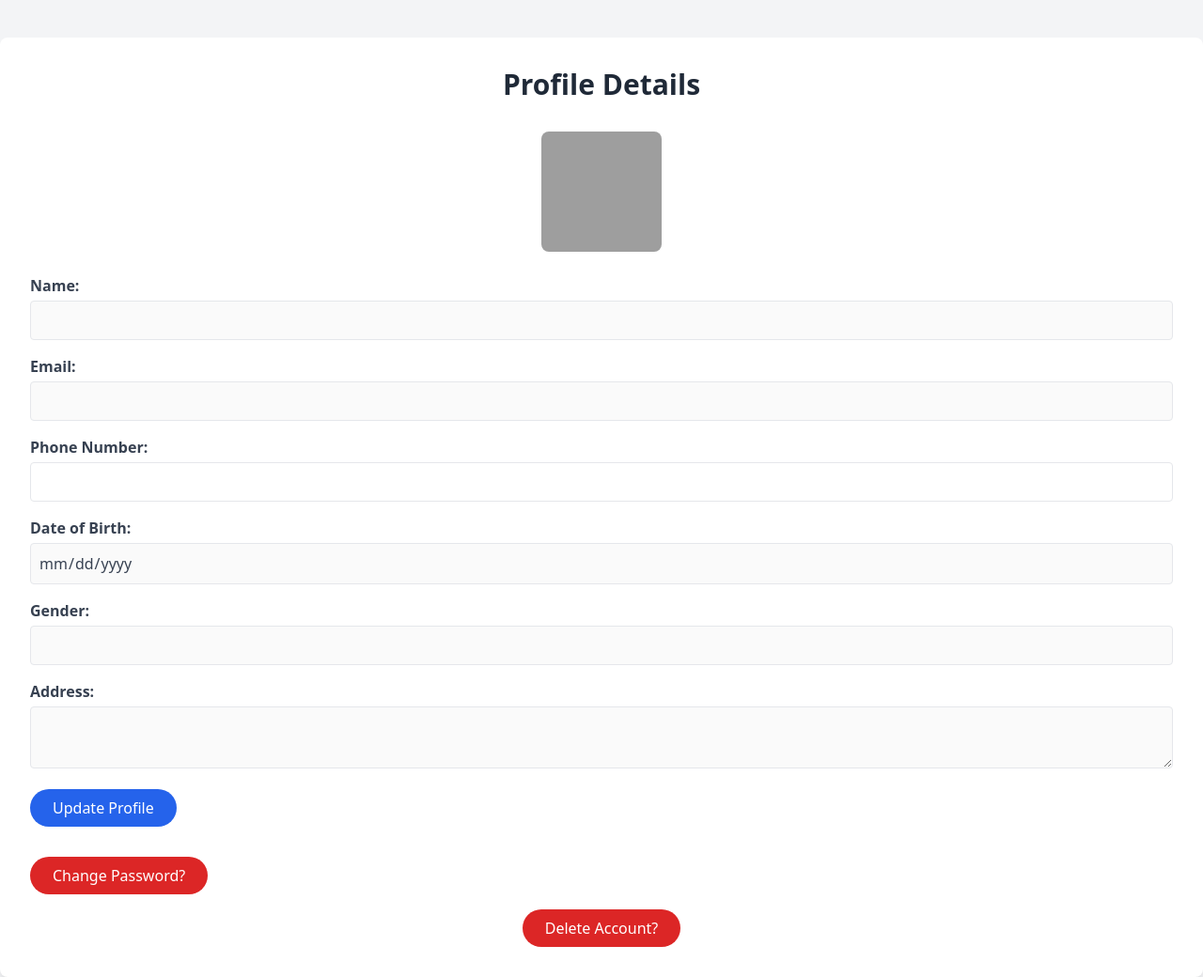
After one commit to brlamit/D-Academe, a PHP site: page /D-Academe/User/View_Profile.php in a window 1280 px wide. The commit adds this page. Shown: the whole page at 94% size. Run offline with PHP 8.4, Linux system fonts and the light colour scheme; the visitor is signed in with stand-in values (Sample User, id 1); data that the repository does not hold is empty; some libraries are stand-ins or nearby versions; grey boxes are pictures that could not be loaded.

Commit message:
made viewing profile in user side also

```diff
--- a/D-Academe/User/Header.php
+++ b/D-Academe/User/Header.php
@@ -8,7 +8,7 @@ if ($isLoggedIn) {
     $profilePicture = $_SESSION['profile_picture'];
 
     // Construct the full path
-    $profilePicturePath = $_SERVER['DOCUMENT_ROOT'] . '/D-Academe/D-Academe/user/login/uploads' . $profilePicture;
+    $profilePicturePath = $_SERVER['DOCUMENT_ROOT'] . '/D-Academe/D-Academe/user/login/' . $profilePicture;
 
     // Check if the file exists
     if (file_exists($profilePicturePath)) {
--- /dev/null
+++ b/D-Academe/User/View_Profile.php
@@ -0,0 +1,184 @@
+<?php
+session_start();  // Start the session
+
+// Enable error reporting for debugging
+ini_set('display_errors', 1);
+error_reporting(E_ALL);
+
+// Database connection
+$host = 'localhost'; // Change this to your database host
+$db = 'dacademe'; // Your database name
+$user = 'root'; // Your database user
+$pass = ''; // Your database password
+
+// Create connection
+$conn = new mysqli($host, $user, $pass, $db);
+
+// Check connection
+if ($conn->connect_error) {
+    die("Connection failed: " . $conn->connect_error);
+}
+
+if (!isset($_SESSION['email'])) {
+    // Redirect to login page if user is not logged in
+    header("Location: ./login/user_login.html");
+    exit();
+}
+
+// Get user details from session
+$user_email = $_SESSION['email'];
+
+// Fetch user details from the database (including dob, gender, address)
+$sql = "SELECT name, email, phone_number, profile_picture, dob, gender, address FROM user_login WHERE email = ?";
+$stmt = $conn->prepare($sql);
+$stmt->bind_param('s', $user_email);
+$stmt->execute();
+$stmt->bind_result($name, $email, $phone_number, $profile_picture, $dob, $gender, $address);
+$stmt->fetch();
+$stmt->close();
+
+// Fallback to default images if not set
+$profile_picture = $profile_picture ?? './assets/default-avatar.png';
+
+// Handle form submission for updating profile details
+if ($_SERVER['REQUEST_METHOD'] == 'POST') {
+    // Get new values from the form
+    $new_phone_number = $_POST['phone_number'];
+    $new_profile_picture = $_FILES['profile_picture']['name'];
+
+    // Initialize variables for profile picture
+    $profile_picture_path = $profile_picture;
+
+    // Check if new profile picture was uploaded
+    if ($new_profile_picture) {
+        $profile_picture_path = 'uploads/' . basename($new_profile_picture);
+        if (move_uploaded_file($_FILES['profile_picture']['tmp_name'], $profile_picture_path)) {
+            echo "Profile picture uploaded successfully.";
+        } else {
+            echo "Error uploading profile picture.";
+        }
+    }
+
+    // Update user details in the database (only phone number and profile picture)
+    $update_sql = "UPDATE user_login SET phone_number = ?, profile_picture = ? WHERE email = ?";
+    $update_stmt = $conn->prepare($update_sql);
+    $update_stmt->bind_param('sss', $new_phone_number, $profile_picture_path, $user_email);
+
+    if ($update_stmt->execute()) {
+        // Update session with new values
+        $_SESSION['phone_number'] = $new_phone_number;
+        $_SESSION['profile_picture'] = $profile_picture_path;
+
+        // Redirect to the same page to reflect changes
+        header("Location: " . $_SERVER['PHP_SELF']);
+        exit();
+    } else {
+        echo "Error updating profile: " . $conn->error;
+    }
+
+    $update_stmt->close();
+}
+$conn->close();
+?>
+
+<!DOCTYPE html>
+<html lang="en">
+<head>
+    <meta charset="UTF-8">
+    <meta name="viewport" content="width=device-width, initial-scale=1.0">
+    <script src="https://cdn.tailwindcss.com"></script>
+    <title>User Profile</title>
+    <script>
+        function toggleFileInput(inputId) {
+            var fileInput = document.getElementById(inputId);
+            fileInput.click();
+        }
+    </script>
+</head>
+<body class="bg-gray-100 flex items-center justify-center min-h-screen">
+
+    <div class="bg-white p-8 mt-10 rounded-lg shadow-lg w-full text-center">
+        <h1 class="text-3xl font-semibold text-gray-800 mb-8">Profile Details</h1>
+
+        <!-- Profile Image -->
+        <div class="profile-image mb-6">
+        <img src="<?php echo htmlspecialchars($profilePictureUrl); ?>"
+                 alt="Profile"
+                 class="w-32 h-32 rounded-lg object-cover mx-auto cursor-pointer"
+                 onclick="toggleFileInput('profile_picture_input')"
+                 onerror="this.onerror=null; this.src='./assets/default-avatar.png';">
+            <input type="file" id="profile_picture_input" name="profile_picture" class="mt-1 p-2 border rounded w-full hidden" onchange="this.form.submit()">
+        </div>
+
+        <form action="<?php echo $_SERVER['PHP_SELF']; ?>" method="POST" enctype="multipart/form-data" class="profile-details space-y-4 text-left">
+            <p class="text-gray-700">
+                <strong>Name:</strong>
+                <input type="text" name="name" value="<?php echo htmlspecialchars($name); ?>" class="mt-1 p-2 border rounded w-full" disabled>
+            </p>
+
+            <p class="text-gray-700">
+                <strong>Email:</strong>
+                <input type="email" name="email" value="<?php echo htmlspecialchars($email); ?>" class="mt-1 p-2 border rounded w-full" disabled>
+            </p>
+
+            <p class="text-gray-700">
+                <strong>Phone Number:</strong>
+                <input type="text" name="phone_number" value="<?php echo htmlspecialchars($phone_number); ?>" class="mt-1 p-2 border rounded w-full" required>
+            </p>
+
+            <p class="text-gray-700">
+                <strong>Date of Birth:</strong>
+                <input type="date" name="dob" value="<?php echo htmlspecialchars($dob); ?>" class="mt-1 p-2 border rounded w-full" disabled>
+            </p>
+
+            <p class="text-gray-700">
+                <strong>Gender:</strong>
+                <input type="text" name="gender" value="<?php echo htmlspecialchars($gender); ?>" class="mt-1 p-2 border rounded w-full" disabled>
+            </p>
+
+            <p class="text-gray-700">
+                <strong>Address:</strong>
+                <textarea name="address" class="mt-1 p-2 border rounded w-full" disabled><?php echo htmlspecialchars($address); ?></textarea>
+            </p>
+
+            <button type="submit" class="mt-4 px-6 py-2 bg-blue-600 text-white rounded-full">Update Profile</button>
+
+            <p class="text-gray-700">
+                <a href="./login/forgot_password-form.php" class="mt-4 px-6 py-2 bg-red-600 text-white rounded-full inline-block">
+                    Change Password?
+                </a>
+            </p>
+        </form>
+
+        <p class="text-gray-700">
+            <button type="button" onclick="showDeleteModal()" class="mt-4 px-6 py-2 bg-red-600 text-white rounded-full">
+                Delete Account?
+            </button>
+        </p>
+
+        <!-- Modal for Confirming Deletion -->
+        <div id="deleteModal" class="hidden fixed inset-0 bg-gray-900 bg-opacity-50 flex justify-center items-center z-50">
+            <div class="bg-white p-6 rounded-lg text-center">
+                <h2 class="text-xl font-semibold text-gray-800 mb-4">Are you sure you want to delete your account?</h2>
+                <form action="deleteuser.php" method="POST">
+                    <input type="hidden" name="email" value="<?php echo htmlspecialchars($email); ?>">
+                    <button type="submit" class="mt-4 px-6 py-2 bg-red-600 text-white rounded-full">Yes, Delete Account</button>
+                    <button type="button" class="px-6 py-2 bg-gray-600 text-white rounded-full" onclick="hideDeleteModal()">Cancel</button>
+                </form>
+            </div>
+        </div>
+
+        <script>
+            function showDeleteModal() {
+                document.getElementById('deleteModal').classList.remove('hidden');
+            }
+
+            function hideDeleteModal() {
+                document.getElementById('deleteModal').classList.add('hidden');
+            }
+        </script>
+
+    </div>
+
+</body>
+</html>
--- a/D-Academe/User/index.php
+++ b/D-Academe/User/index.php
@@ -23,7 +23,7 @@
         $page = $_GET['page'] ?? 'home';
 
         // Use a safe approach to include files to prevent potential security risks
-        $allowedPages = ['home','buy-token', 'myLearnings', 'buy-course', 'solidity-basic', 'live-class', 'cart','about', 'courses' , 'help', 'Solidity-Disc', 'Solidity-Course','userregister','Clarity_course','learnmore'];
+        $allowedPages = ['home','buy-token', 'myLearnings', 'buy-course', 'solidity-basic', 'view_profile', 'live-class', 'cart','about', 'courses' , 'help', 'Solidity-Disc', 'Solidity-Course','userregister','Clarity_course','learnmore'];
         if (in_array($page, $allowedPages)) {
             include $page . '.php';
         } else {
```
